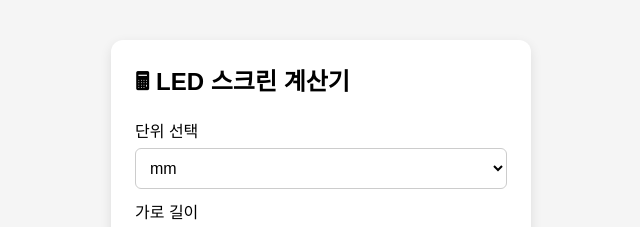
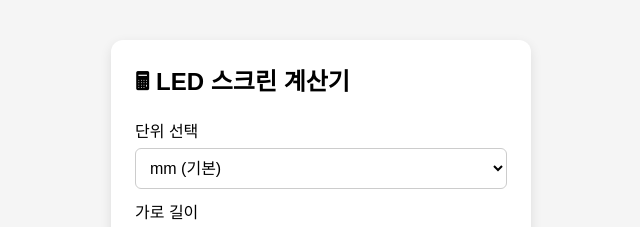
Before and after one commit to JGong79/led-screen-calculator, a Next.js app: page / in a window 1280 px wide. Shown: the top 227 px of the page, without its empty margins (319-959 px from the left). Built offline with nearby package versions, Linux system fonts and the light colour scheme.

Commit message:
결과값 정렬 및 구분선 추가

```diff
--- a/app/page.tsx
+++ b/app/page.tsx
@@ -89,7 +89,7 @@ export default function Home() {
             onChange={(e) => setUnit(e.target.value)}
             style={styles.input}
           >
-            <option value="mm">mm</option>
+            <option value="mm">mm (기본)</option>
             <option value="cm">cm</option>
             <option value="m">m</option>
           </select>
```
